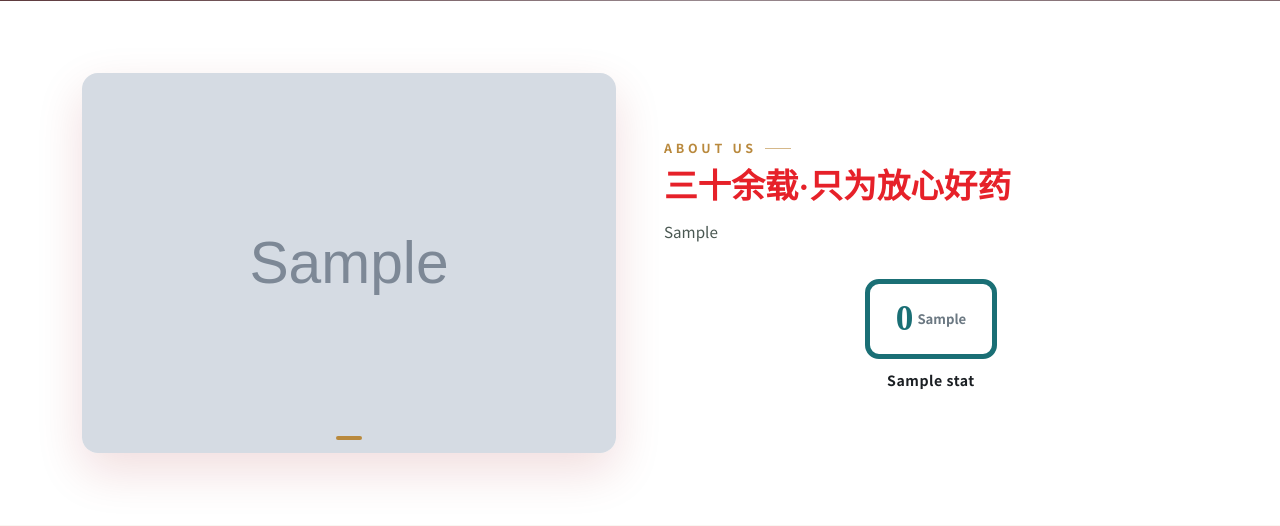
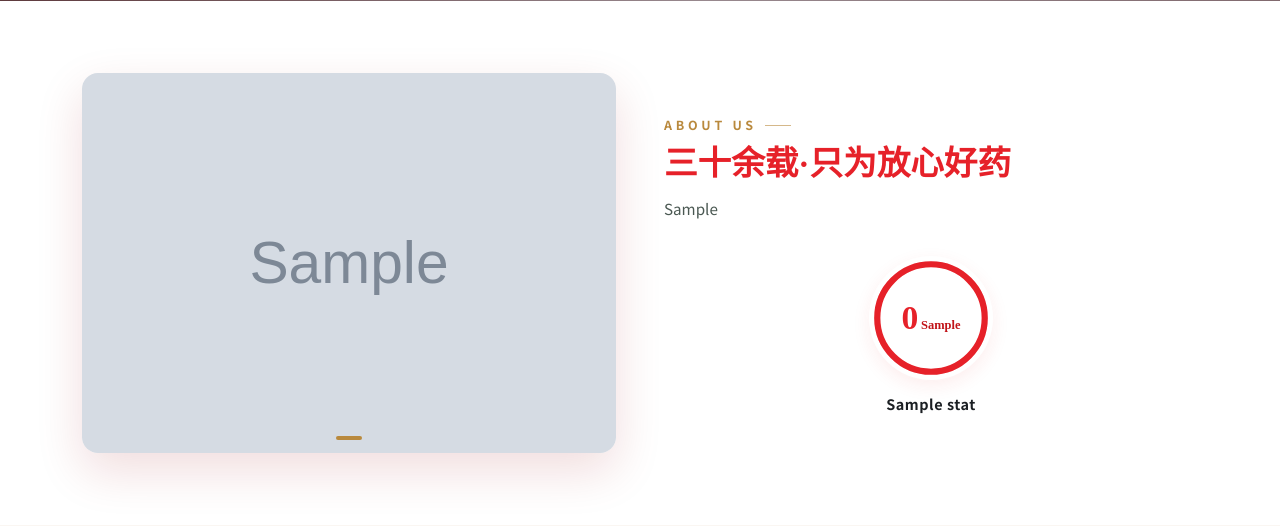
Before and after one commit to jack-hug/bangqi-website, a Flask app: page / in a window 1280 px wide. Shown: the part 856-1382 px from the top of the page. Run offline with Flask 3, Linux system fonts and the light colour scheme; data comes from the database, SQL or seed files in the repository; tables that the repository leaves empty hold one stand-in row (values such as "Sample post"); grey boxes marked "Sample" are stand-in pictures; parts of the project's set-up code (start-up, migrations or seed data) failed here and were passed over.

Commit message:
feat(home): 三数据卡改回居中圆形 + 朱红 SVG 进度环 + 内部跳动数字

```diff
--- a/static/js/main.js
+++ b/static/js/main.js
@@ -1,15 +1,18 @@
 /* 邦琪药业官网 - 全局脚本 */
 document.addEventListener("DOMContentLoaded", function () {
-  /* 数字递增动画（仅数字，方块卡无 SVG 进度环） */
+  /* 数字递增动画 + 朱红 SVG 进度环同步（pathLength=100，描边偏移 100→0） */
   function animateCounter(el) {
     const target = parseInt(el.dataset.target, 10) || 0;
     const duration = 1600;
     const start = performance.now();
+    const card = el.closest(".stat-card");
+    const ring = card ? card.querySelector(".stat-ring-fg") : null;
     function tick(now) {
       const p = Math.min((now - start) / duration, 1);
       const eased = 1 - Math.pow(1 - p, 3);
       const val = Math.round(target * eased);
       el.textContent = val.toLocaleString("en-US");
+      if (ring) ring.style.strokeDashoffset = (100 * (1 - eased)).toFixed(2);
       if (p < 1) requestAnimationFrame(tick);
     }
     requestAnimationFrame(tick);
--- a/templates/index.html
+++ b/templates/index.html
@@ -57,12 +57,18 @@
         <div class="sec-kicker not-center">ABOUT US</div>
         <h2 class="sec-title text-start">三十余载·只为放心好药</h2>
         <p class="intro-text">{{ COMPANY.intro }}</p>
-        <!-- 三个数据卡（数据库驱动，数字动态跳跃生成；统一方块 + 5px 碧青 border） -->
+        <!-- 三个数据卡（数据库驱动；居中圆形 + 朱红 SVG 进度环 + 内部跳动数字） -->
         <div class="stat-row stat-row-center">
           {% for s in home_stats %}
           <div class="stat-circle">
             <div class="stat-card">
-              <span class="stat-num" data-target="{{ s.value }}">0</span><span class="stat-unit">{{ s.unit }}</span>
+              <svg class="stat-ring" viewBox="0 0 120 120" aria-hidden="true">
+                <circle class="stat-ring-bg" cx="60" cy="60" r="52"/>
+                <circle class="stat-ring-fg" cx="60" cy="60" r="52" pathLength="100"/>
+              </svg>
+              <div class="stat-num-wrap">
+                <span class="stat-num" data-target="{{ s.value }}">0</span><span class="stat-unit">{{ s.unit }}</span>
+              </div>
             </div>
             <span class="stat-label">{{ s.label }}</span>
           </div>
@@ -212,46 +218,75 @@
 .shadow-bq { box-shadow: var(--bq-shadow-lg); }
 .sec-kicker.not-center::before { display: none; }
 
-/* ---- 现代化数据卡：统一白底方块 + 5px 碧青 border + 大数字，居中 ---- */
+/* ---- 居中圆形数据卡：白底圆 + 朱红 SVG 描边进度环 + 圆心跳动数字 ---- */
 .stat-row {
-  display: flex; justify-content: center; align-items: stretch;
-  gap: 1.8rem; margin-top: 2rem; flex-wrap: wrap;
+  display: flex; justify-content: center; align-items: flex-start;
+  gap: 2.2rem; margin-top: 2rem; flex-wrap: wrap;
   width: 100%;
 }
 .stat-row-center { text-align: center; }
-.stat-circle { text-align: center; display: flex; flex-direction: column; align-items: center; gap: .7rem; }
+.stat-circle {
+  text-align: center;
+  display: flex; flex-direction: column; align-items: center; gap: .85rem;
+}
 .stat-card {
+  position: relative;
+  width: 124px; height: 124px;
   background: #fff;
-  border: 5px solid var(--bq-teal);
-  border-radius: var(--bq-radius);
-  padding: 1.1rem 1.6rem;
-  min-width: 130px;
-  display: flex; align-items: center; justify-content: center; gap: 4px;
+  border-radius: 50%;
+  display: flex; align-items: center; justify-content: center;
+  box-shadow: 0 6px 18px rgba(230, 33, 41, .08);
   transition: transform .35s cubic-bezier(.2,.8,.3,1), box-shadow .35s;
 }
 .stat-circle:hover .stat-card {
   transform: translateY(-4px);
-  box-shadow: 0 8px 24px rgba(26,111,117,.20);
+  box-shadow: 0 12px 28px rgba(230, 33, 41, .18);
+}
+/* SVG 进度环 */
+.stat-ring {
+  position: absolute; inset: 0;
+  width: 100%; height: 100%;
+  transform: rotate(-90deg);
+}
+.stat-ring-bg, .stat-ring-fg {
+  fill: none;
+  stroke-width: 6;
+  stroke-linecap: round;
+}
+.stat-ring-bg { stroke: rgba(230, 33, 41, .10); }   /* 朱红浅底 */
+.stat-ring-fg {
+  stroke: var(--bq-red);                            /* 朱红主色 */
+  /* 使用 pathLength=100，描边偏移 100 = 空，0 = 满；JS 动画驱动 */
+  stroke-dasharray: 100;
+  stroke-dashoffset: 100;
+  transition: stroke-dashoffset .15s linear;
+}
+.stat-circle:hover .stat-ring-fg { stroke: var(--bq-red-2); }
+
+.stat-num-wrap {
+  position: relative; z-index: 2;
+  display: flex; align-items: baseline; gap: 3px;
+  font-family: "Noto Serif SC", serif;
 }
 .stat-num {
-  font-family: "Noto Serif SC", serif;
-  font-size: 2.2rem; font-weight: 900;
-  color: var(--bq-teal); line-height: 1;
+  font-size: 2.1rem; font-weight: 900;
+  color: var(--bq-red); line-height: 1;
   font-variant-numeric: tabular-nums;
+  letter-spacing: -.01em;
 }
 .stat-unit {
-  font-size: .82rem; color: var(--bq-gray);
-  font-weight: 600;
+  font-size: .78rem; color: var(--bq-red-2);
+  font-weight: 700;
 }
 .stat-label {
-  font-size: .88rem; font-weight: 600; color: var(--bq-ink);
+  font-size: .9rem; font-weight: 600; color: var(--bq-ink);
   letter-spacing: .04em;
 }
 
 @media (max-width: 575.98px) {
   .stat-row { gap: 1rem; }
-  .stat-card { min-width: 110px; padding: .9rem 1.2rem; }
-  .stat-num { font-size: 1.8rem; }
+  .stat-card { width: 96px; height: 96px; }
+  .stat-num { font-size: 1.55rem; }
 }
 
 /* ---- 剂型矩阵：悬停图片变虚，弹出剂型名 ---- */
```
